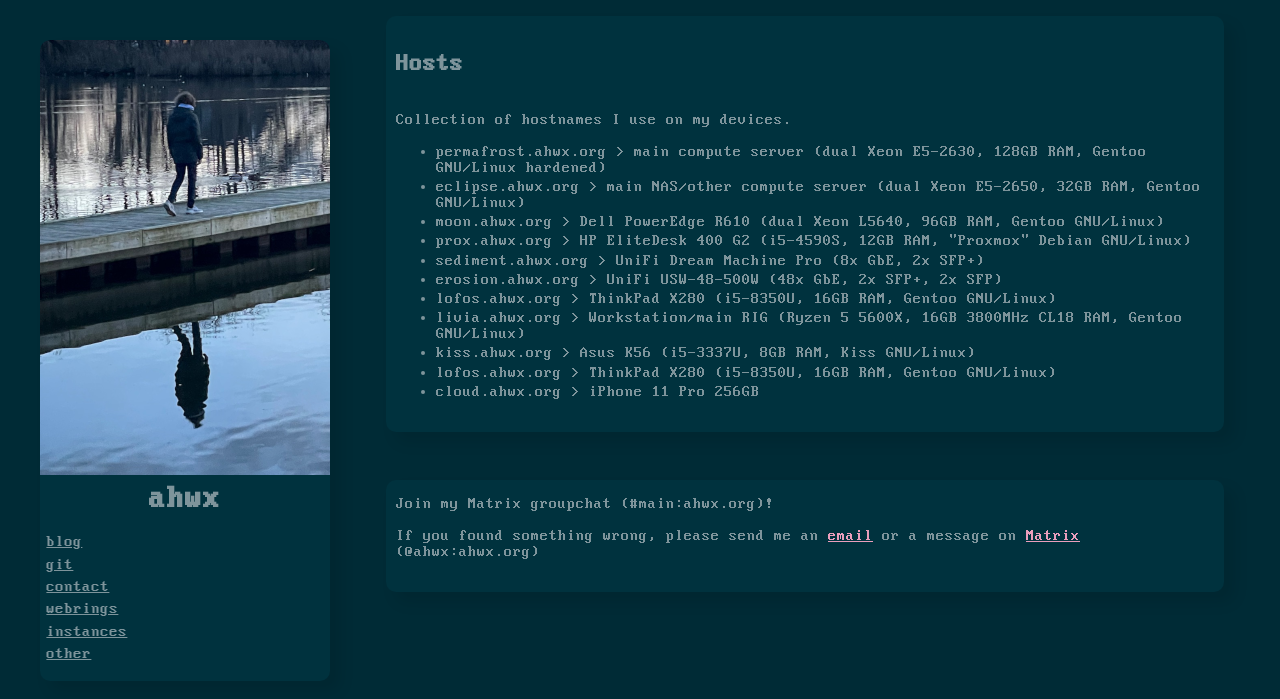
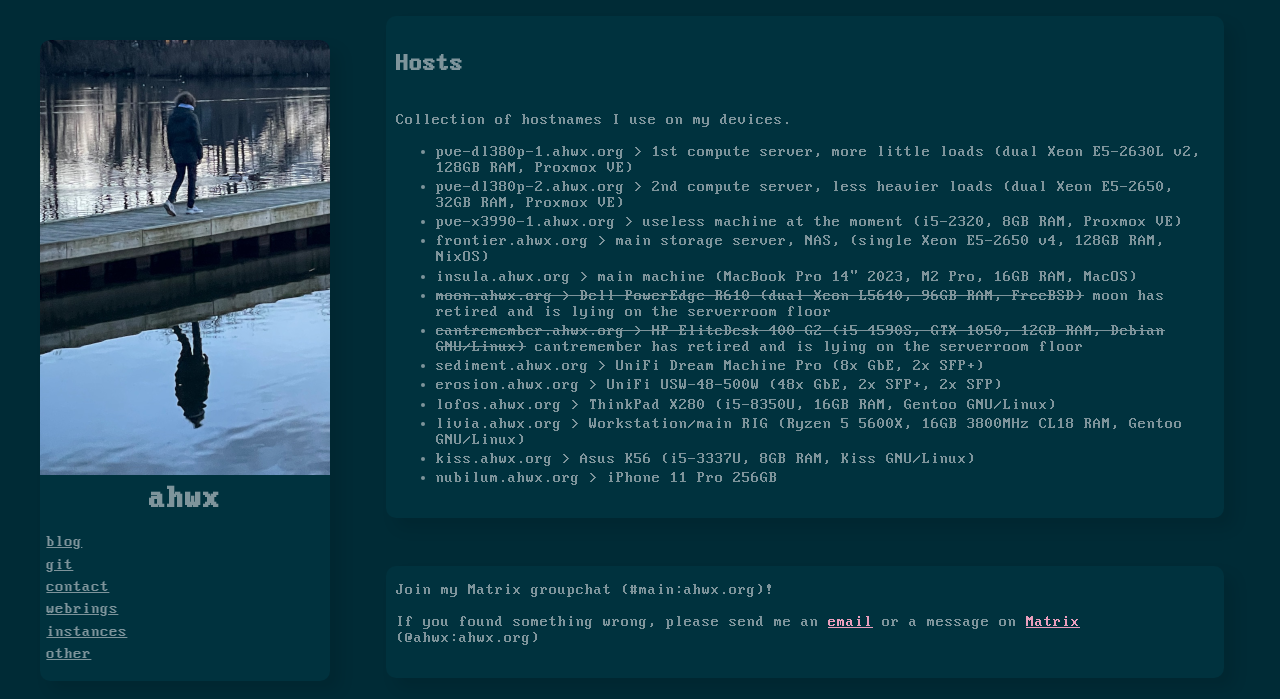
Before and after one commit to Ahwxorg/Ahwx-org, a PHP site: page /other/hosts.php in a window 1280 px wide. Shown: the top 699 px of the page. Run offline with PHP 8.4, Linux system fonts and the light colour scheme.

Commit message:
feat(other/hosts.php): adding/removing/modifying hosts

```diff
--- a/other/hosts.php
+++ b/other/hosts.php
@@ -44,17 +44,19 @@
         <p><br>
           Collection of hostnames I use on my devices.<br>
           <ul>
-            <li>permafrost.ahwx.org > main compute server (dual Xeon E5-2630, 128GB RAM, Gentoo GNU/Linux hardened)</li>
-            <li>eclipse.ahwx.org > main NAS/other compute server (dual Xeon E5-2650, 32GB RAM, Gentoo GNU/Linux)</li>
-            <li>moon.ahwx.org > Dell PowerEdge R610 (dual Xeon L5640, 96GB RAM, Gentoo GNU/Linux)</li>
-            <li>prox.ahwx.org > HP EliteDesk 400 G2 (i5-4590S, 12GB RAM, "Proxmox" Debian GNU/Linux)</li>
+            <li>pve-dl380p-1.ahwx.org > 1st compute server, more little loads (dual Xeon E5-2630L v2, 128GB RAM, Proxmox VE)</li>
+            <li>pve-dl380p-2.ahwx.org > 2nd compute server, less heavier loads (dual Xeon E5-2650, 32GB RAM, Proxmox VE)</li>
+            <li>pve-x3990-1.ahwx.org > useless machine at the moment (i5-2320, 8GB RAM, Proxmox VE)</li>
+            <li>frontier.ahwx.org > main storage server, NAS, (single Xeon E5-2650 v4, 128GB RAM, NixOS)</li>
+            <li>insula.ahwx.org > main machine (MacBook Pro 14" 2023, M2 Pro, 16GB RAM, MacOS) </li>
+            <li><del>moon.ahwx.org > Dell PowerEdge R610 (dual Xeon L5640, 96GB RAM, FreeBSD)</del> moon has retired and is lying on the serverroom floor</li>
+            <li><del>cantremember.ahwx.org > HP EliteDesk 400 G2 (i5-4590S, GTX 1050, 12GB RAM, Debian GNU/Linux)</del> cantremember has retired and is lying on the serverroom floor</li>
             <li>sediment.ahwx.org > UniFi Dream Machine Pro (8x GbE, 2x SFP+)</li>
             <li>erosion.ahwx.org > UniFi USW-48-500W (48x GbE, 2x SFP+, 2x SFP)</li>
             <li>lofos.ahwx.org > ThinkPad X280 (i5-8350U, 16GB RAM, Gentoo GNU/Linux)</li>
             <li>livia.ahwx.org > Workstation/main RIG (Ryzen 5 5600X, 16GB 3800MHz CL18 RAM, Gentoo GNU/Linux)</li>
             <li>kiss.ahwx.org > Asus K56 (i5-3337U, 8GB RAM, Kiss GNU/Linux)</li>
-            <li>lofos.ahwx.org > ThinkPad X280 (i5-8350U, 16GB RAM, Gentoo GNU/Linux)</li>
-            <li>cloud.ahwx.org > iPhone 11 Pro 256GB</li>
+            <li>nubilum.ahwx.org > iPhone 11 Pro 256GB</li>
          </ul><br>
         </p>
       </div>
```
